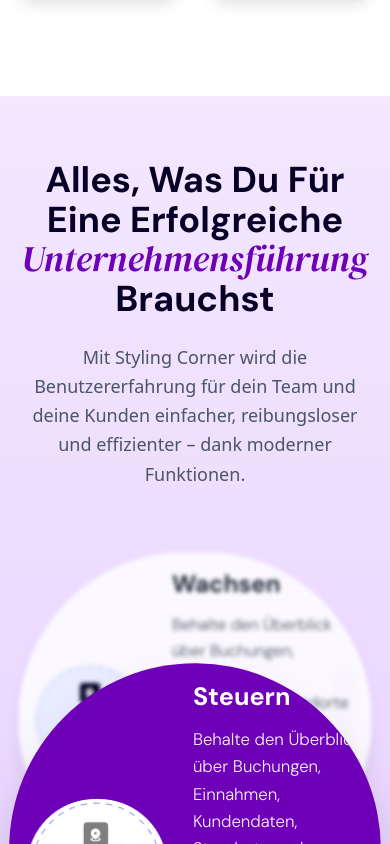
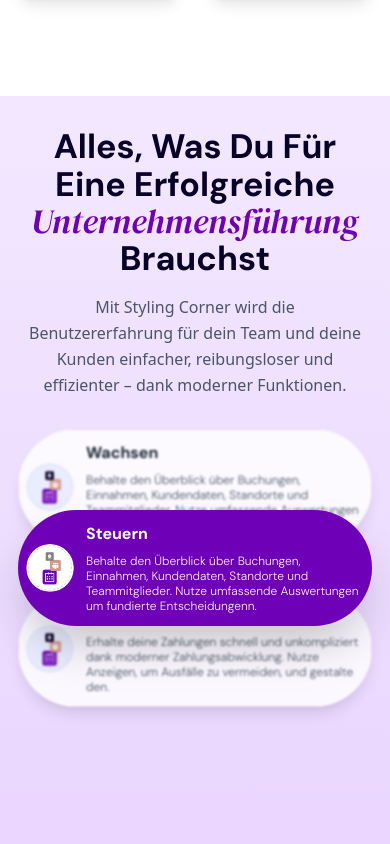
Before and after one commit to nihalnaveed12/styling-corner-main, a React (Vite) app: page / in a window 390 px wide. Shown: the part 3020-3864 px from the top of the page. Built offline with nearby package versions, Linux system fonts and the light colour scheme.

Commit message:
broucher fix

```diff
--- a/src/components/brouchst.jsx
+++ b/src/components/brouchst.jsx
@@ -11,48 +11,46 @@
       icon: <TrendingUp className="h-8 w-8" />,
       title: "Wachsen",
       description:
-        "Behalte den Überblick über Buchungen, Einnahmen, Kundendaten, Standorte und Teammitglieder. Nutze umfassende Auswertungen um fundierte Entscheidungen für dein Business zu treffen.",
+        "Behalte den Überblick über Buchungen, Einnahmen, Kundendaten, Standorte und Teammitglieder. Nutze umfassende Auswertungen um fundierte Entscheidungen.",
     },
     {
       id: 1,
       icon: <Calendar className="h-8 w-8" />,
       title: "Steuern",
       description:
-        "Behalte den Überblick über Buchungen, Einnahmen, Kundendaten, Standorte und Teammitglieder. Nutze umfassende Auswertungen um fundierte Entscheidungen für dein Business zu treffen.",
+        "Behalte den Überblick über Buchungen, Einnahmen, Kundendaten, Standorte und Teammitglieder. Nutze umfassende Auswertungen um fundierte Entscheidungenn.",
     },
     {
       id: 2,
       icon: <Wallet className="h-8 w-8" />,
       title: "Bezahlt Werden",
       description:
-        "Erhalte deine Zahlungen schnell und unkompliziert dank moderner Zahlungsabwicklung. Nutze Anzeigen, um Ausfälle zu vermeiden, und gestalte den Bezahlprozess einfacher denn je.",
+        "Erhalte deine Zahlungen schnell und unkompliziert dank moderner Zahlungsabwicklung. Nutze Anzeigen, um Ausfälle zu vermeiden, und gestalte den.",
     },
   ];
 
   return (
-    <div className="bg-gradient-to-b from-purple-100 to-purple-200 h-[800px] py-16">
-      <section className="max-w-4xl mx-auto px-6 relative">
+    <div className="bg-gradient-to-b from-purple-100 to-purple-200 min-h-[800px] lg:h-[800px] py-8 lg:py-16">
+      <section className="max-w-4xl mx-auto sm:px-6 relative">
         {/* Header */}
-        <div className="text-center mb-16">
-          <h1 className="text-4xl md:text-[58px] font-bold text-[#070027] mb-6 leading-[99%] font-sans">
+        <div className="text-center mb-8 lg:mb-16">
+          <h1 className="text-[34px] sm:text-3xl md:text-4xl lg:text-[58px] font-bold text-[#070027] mb-4 lg:mb-6 leading-tight lg:leading-[99%] font-sans">
             Alles, Was Du Für Eine Erfolgreiche{" "}
             <span className="text-[#6E00B7] italic font-serif">
               Unternehmensführung
             </span>{" "}
             Brauchst
           </h1>
-          <p className="text-gray-600 text-lg max-w-2xl mx-auto leading-relaxed">
+          <p className="text-gray-600 text-[16px] sm:text-base lg:text-lg max-w-2xl mx-auto leading-relaxed px-2">
             Mit Styling Corner wird die Benutzererfahrung für dein Team und
             deine Kunden einfacher, reibungsloser und effizienter – dank
             moderner Funktionen.
           </p>
         </div>
 
-
         {/* Cards Stack */}
-        <div className="relative max-w-5xl    mx-auto my-auto">
-        <div className="">
-
+        <div className="relative max-w-5xl mx-auto my-auto">
+          <div className="relative h-[400px] sm:h-[450px] lg:h-[360px]">
             {cards.map((card, index) => (
               <Card
                 key={index}
@@ -66,7 +64,9 @@
             ))}
           </div>
         </div>
-        <div className="absolute  right-10 -bottom-70">
+
+        {/* Decorative image - hidden on smaller screens */}
+        <div className="absolute right-4 lg:right-10 -bottom-70 hidden lg:block">
           <img src="/Group 46.png" alt="" />
         </div>
       </section>
@@ -86,17 +86,19 @@
 }) {
   const getCardStyles = () => {
     const baseStyles =
-      "absolute w-full transition-all duration-500 ease-out cursor-pointer rounded-full overflow-hidden font-sans";
+      "absolute w-full transition-all duration-500 ease-out cursor-pointer rounded-full lg:rounded-full overflow-hidden font-sans";
 
     if (isActive) {
-      return `${baseStyles} bg-[#6E00B7] text-white shadow-2xl transform scale-105`;
+      return `${baseStyles} bg-[#6E00B7] text-white shadow-2xl transform scale-100 lg:scale-105`;
     } else {
-      return `${baseStyles} bg-white/80 backdrop-blur-sm text-gray-600 shadow-lg filter blur-[2px] hover:blur-[1px]`;
+      return `${baseStyles} bg-white/80 backdrop-blur-sm text-gray-600 shadow-lg filter blur-[1px] lg:blur-[2px] hover:blur-0 hover:blur-[1px]`;
     }
   };
 
   const getTransform = () => {
     const offset = position - activePosition;
+    // Different spacing for mobile vs desktop
+    const spacing = window.innerWidth >= 1024 ? 120 : 100;
     return `translateY(${offset}px)`;
   };
 
@@ -107,38 +109,43 @@
       style={{
         zIndex: zIndex,
         transform: getTransform(),
-        top: `${position * 120}px`,
+        top:
+          window.innerWidth >= 1024
+            ? `${position * 120}px`
+            : window.innerWidth >= 640
+            ? `${position * 100}px`
+            : `${position * 80}px`,
       }}
     >
-      <div className="px-4 py-4">
-        <div className="flex items-start gap-6">
+      <div className="px-2 py-3 sm:px-4 sm:py-4">
+        <div className="flex items-start gap-3 sm:gap-4 lg:gap-6">
           {/* Icon */}
           {position === 1 && (
             <img
               src="/middle.png"
               alt="Middle Card Icon"
-              className={`rounded-full flex-shrink-0 transition-all duration-300 my-auto w-auto h-auto`}
+              className={`rounded-full flex-shrink-0 transition-all duration-300 my-auto w-12 h-12 sm:w-16 sm:h-16 lg:w-auto lg:h-auto`}
             />
           )}
           {position !== 1 && (
             <img
               src="/up-down.png"
               alt="Card Icon"
-              className={`rounded-full flex-shrink-0 transition-all duration-300 my-auto w-auto h-auto`}
+              className={`rounded-full flex-shrink-0 transition-all duration-300 my-auto w-12 h-12 sm:w-16 sm:h-16 lg:w-auto lg:h-auto`}
             />
           )}
 
           {/* Content */}
           <div className="flex-1 min-w-0">
             <h3
-              className={`font-bold text-2xl mb-3 transition-colors duration-300 ${
+              className={`font-bold  sm:text-xl lg:text-2xl mb-2 lg:mb-3 transition-colors duration-300 ${
                 isActive ? "text-white" : "text-gray-800"
               }`}
             >
               {title}
             </h3>
             <p
-              className={`text-base font-light leading-relaxed transition-colors duration-300 ${
+              className={`text-xs sm:text-base font-light leading-tight transition-colors duration-300 ${
                 isActive ? "text-white/95" : "text-gray-600"
               }`}
             >
@@ -150,7 +157,7 @@
 
       {/* Subtle border for inactive cards */}
       {!isActive && (
-        <div className="absolute inset-0 border border-purple-200 rounded-2xl pointer-events-none" />
+        <div className="absolute inset-0 border border-purple-200 rounded-2xl lg:rounded-2xl pointer-events-none" />
       )}
     </div>
   );
```
Lines whose indentation alone changed are shown as unchanged.
